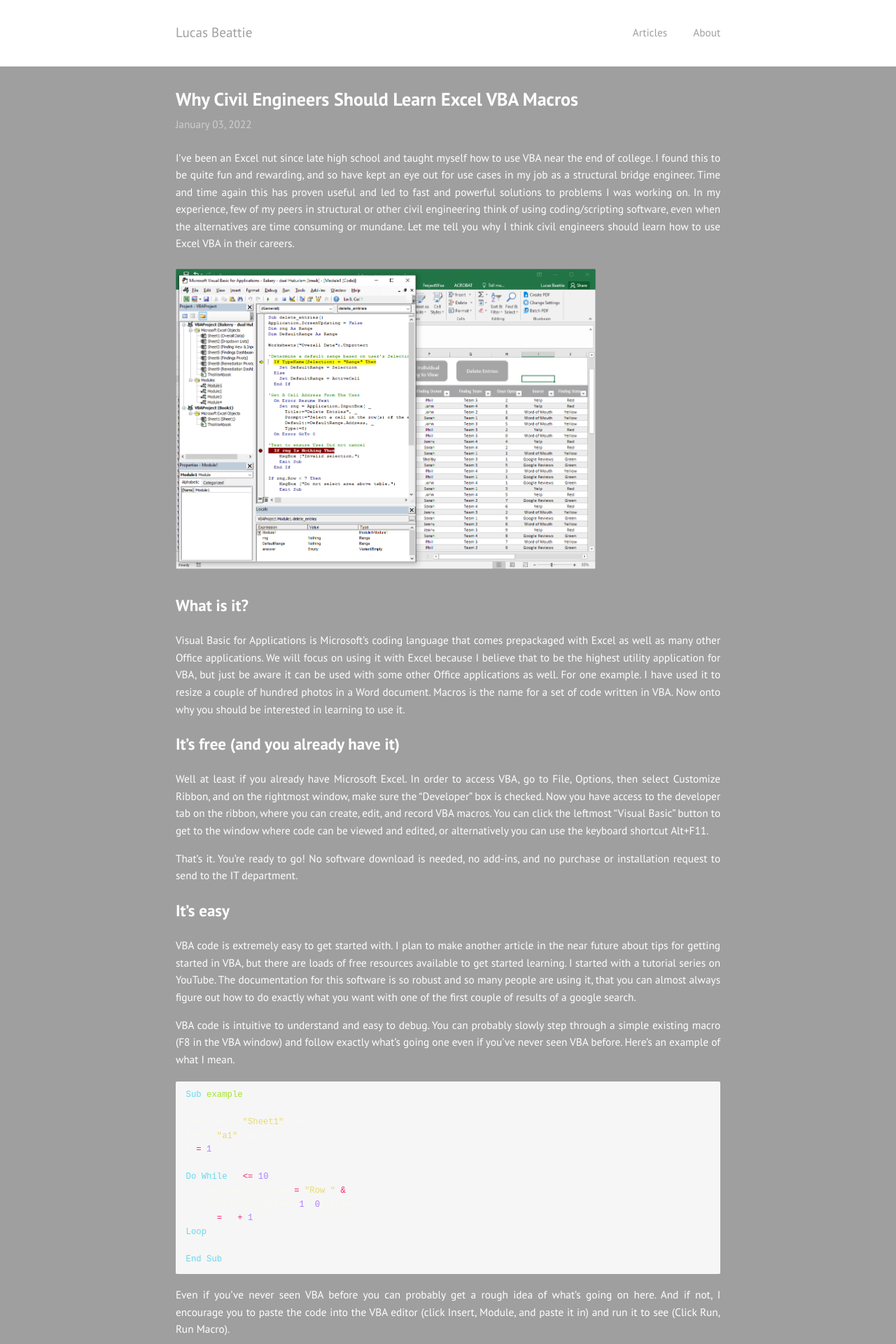
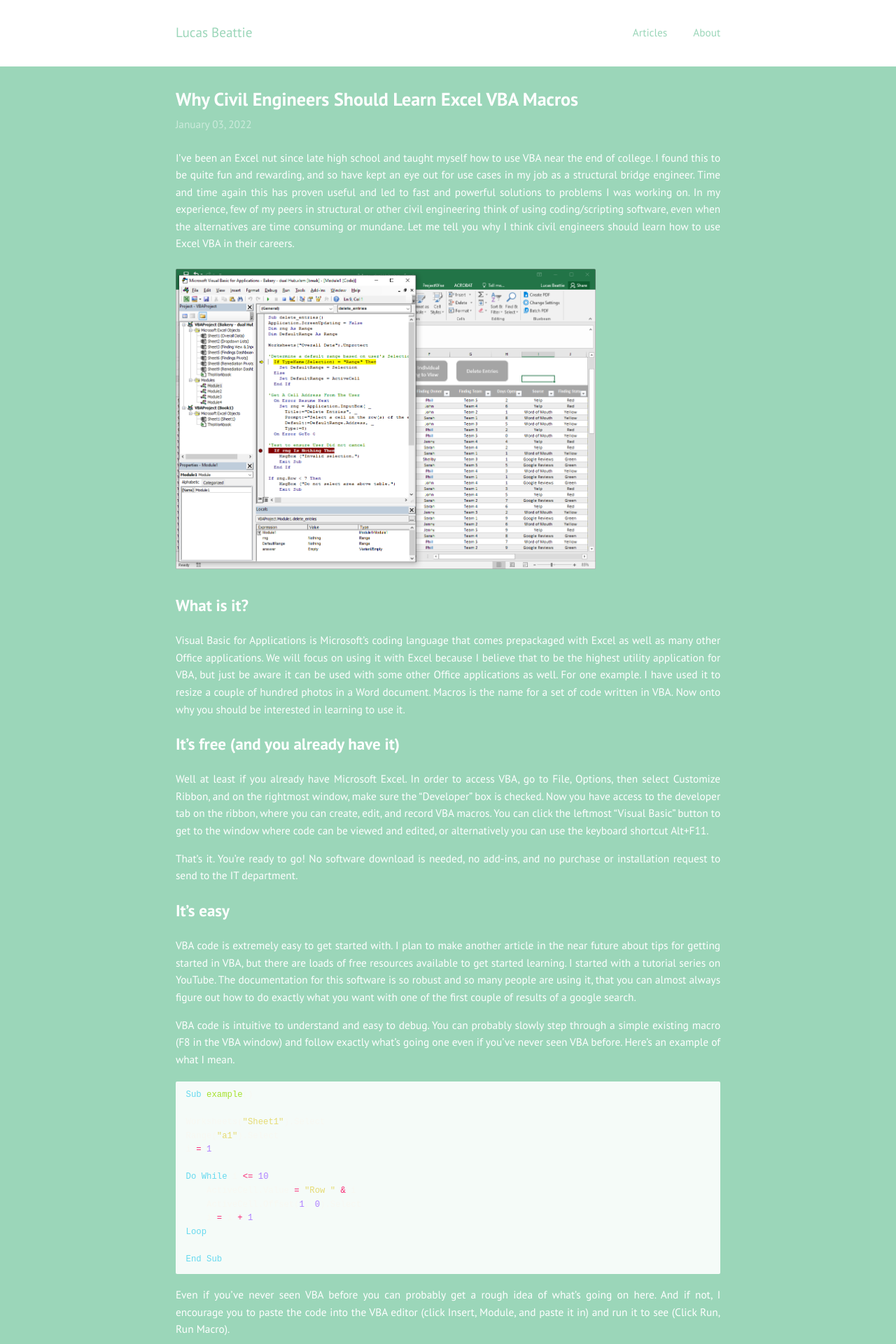
Before and after one commit to labeattie/lucasbeattiedotcom, a Jekyll site: the page built from _posts/2022-01-03-why-civil-engineers-vba.md, in a window 1280 px wide. Shown: the top 1920 px of the page at 70% size. Built offline with Jekyll 4.4.1, drawn with Linux system fonts in a browser that asks for light colours.

Commit message:
first article test

```diff
--- a/_sass/index.sass
+++ b/_sass/index.sass
@@ -5,7 +5,7 @@
 $line-height: 1.6 !default
 $link-color: #68f !default
 $dark: #ffffff !default
-$light: #9f9f9f !default
+$light: #9BD6B9 !default
 
 @function reduce ($percent)
   @return rgba(mix($dark, $light), $percent / 100)
```
